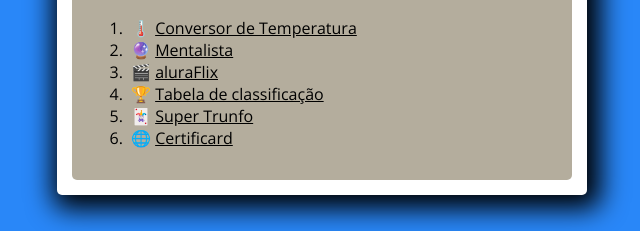
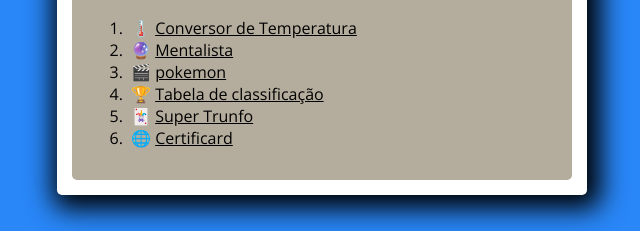
Before and after one commit to ilunes/imersaoDev, a plain HTML site: page index.html in a window 1280 px wide. Shown: the part 326-557 px from the top of the page, 318-958 px from the left. Drawn offline with nearby package versions, Linux system fonts and the light colour scheme.

Commit message:
Update index.html

```diff
--- a/index.html
+++ b/index.html
@@ -14,7 +14,7 @@
         <ol>
           <li>🌡️ <a href="https://ilunes.github.io/imersaoDev/conversorTemperatura.html">Conversor de Temperatura</a></li>
           <li>🔮 <a href="">Mentalista</a></li>
-          <li>🎬 <a href="">aluraFlix</a></li>
+          <li>🎬 <a href="https://ilunes.github.io/imersaoDev/pokemon">pokemon</a></li>
           <li>🏆 <a href="">Tabela de classificação</a></li>
           <li>🃏 <a href="">Super Trunfo</a></li>
           <li>🌐 <a href="">Certificard</a></li>
```
